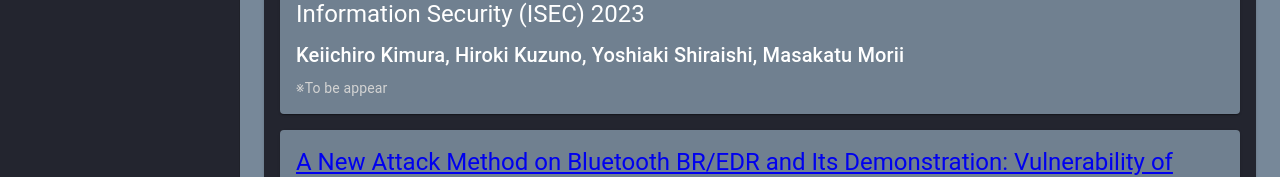
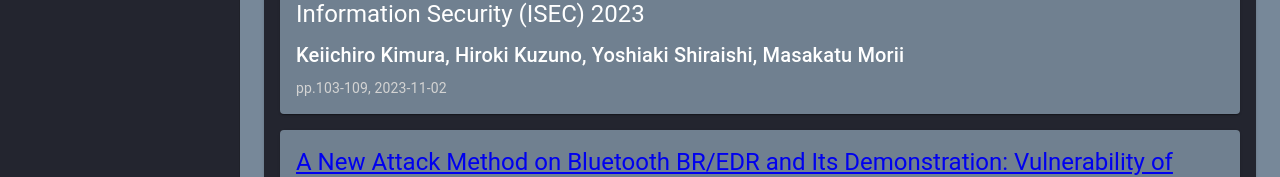
Before and after one commit to trapedev/trapedev.github.io, a React (Create React App) app in the folder app/: page /#/academic-paper in a window 1280 px wide. Shown: the part 418-595 px from the top of the page. Built offline with nearby package versions, Linux system fonts and the light colour scheme.

Commit message:
commit all changes

```diff
--- a/app/src/pages/academicPaper.tsx
+++ b/app/src/pages/academicPaper.tsx
@@ -93,7 +93,7 @@ const ISEC2023 = () => {
       <SubTitle
         title={"Keiichiro Kimura, Hiroki Kuzuno, Yoshiaki Shiraishi, Masakatu Morii"}
       />
-      <SecondaryText data="※To be appear" />
+      <SecondaryText data="pp.103-109, 2023-11-02" />
     </SingleCardItem>
   );
 };
```
Also changed, not shown: 7 other files (tests, documents, lock files or other folders).
